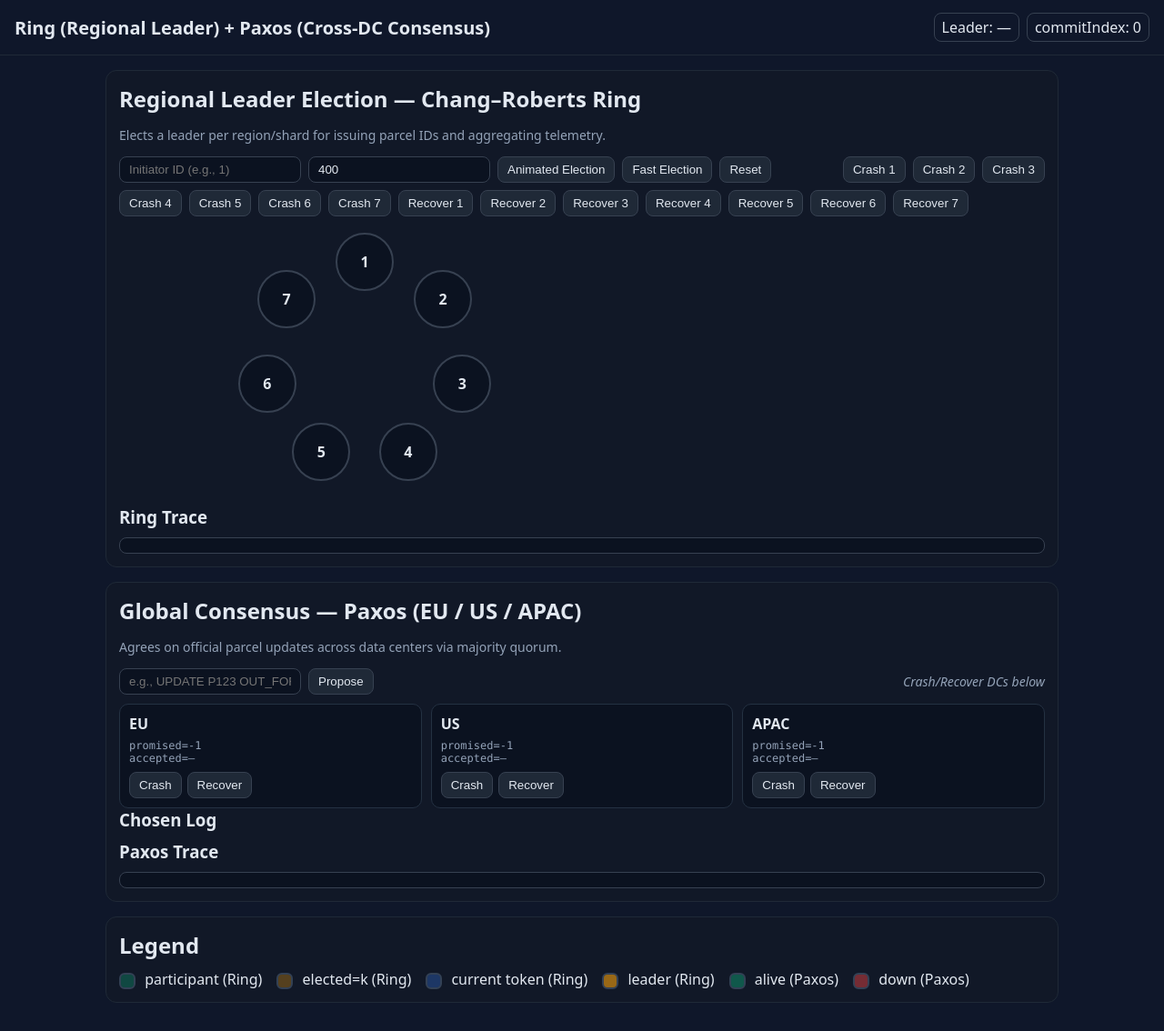
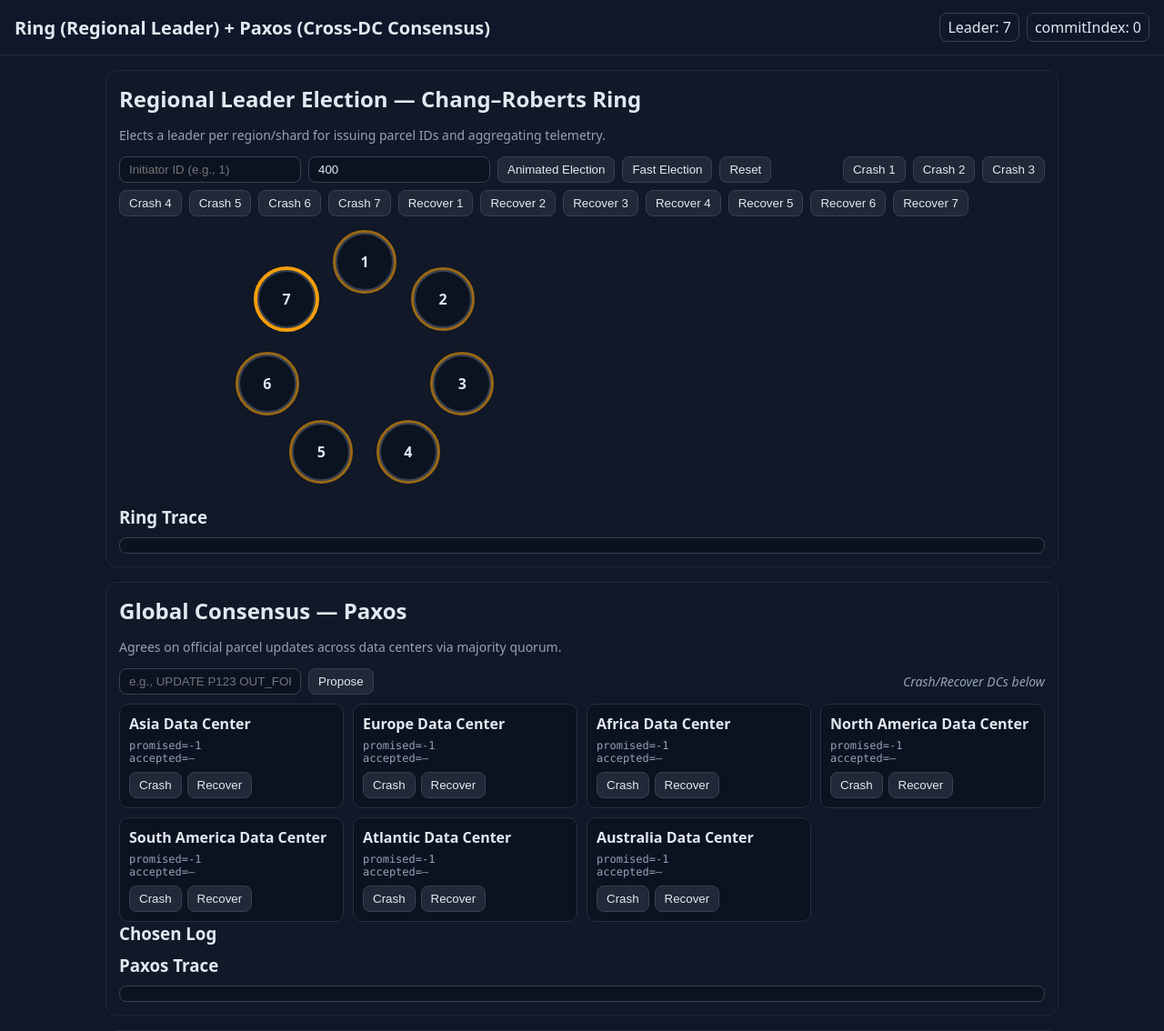
Before and after one commit to silwayiphi/Ring_Based_Algorithm, a Flask app: page / in a window 1280 px wide. Shown: the top 1134 px of the page at 91% size. Before the commit the page ends 1103 px from the top, so only its background shows below. Run offline with Flask 3, Linux system fonts and the light colour scheme.

Commit message:
regions updated

```diff
--- a/app2.py
+++ b/app2.py
@@ -1,6 +1,7 @@
 import os
 import time
 import threading
+from tkinter.font import names
 from flask import Flask, render_template, request, jsonify, Response
 from DS.DataCenter.Datacenter import DataCenter
 import json
@@ -58,7 +59,8 @@
 ring = Ring(Datacenters)
 
 # ✅ FIX: use PaxosCluster (there is no class named 'Paxos')
-paxos = PaxosCluster(["EU", "US", "APAC"])
+paxos_dc_names = [dc.name for dc in Datacenters_eq]
+paxos = PaxosCluster(paxos_dc_names)
 
 def _sse(data: dict) -> str:
     return f"data: {json.dumps(data, separators=(',',':'))}\n\n"
--- a/templates/indexer2.html
+++ b/templates/indexer2.html
@@ -54,7 +54,7 @@
 
   <!-- PAXOS -->
   <section>
-    <h2>Global Consensus — Paxos (EU / US / APAC)</h2>
+    <h2>Global Consensus — Paxos </h2>
     <p class="muted">Agrees on official parcel updates across data centers via majority quorum.</p>
 
     <div class="controls">
```
